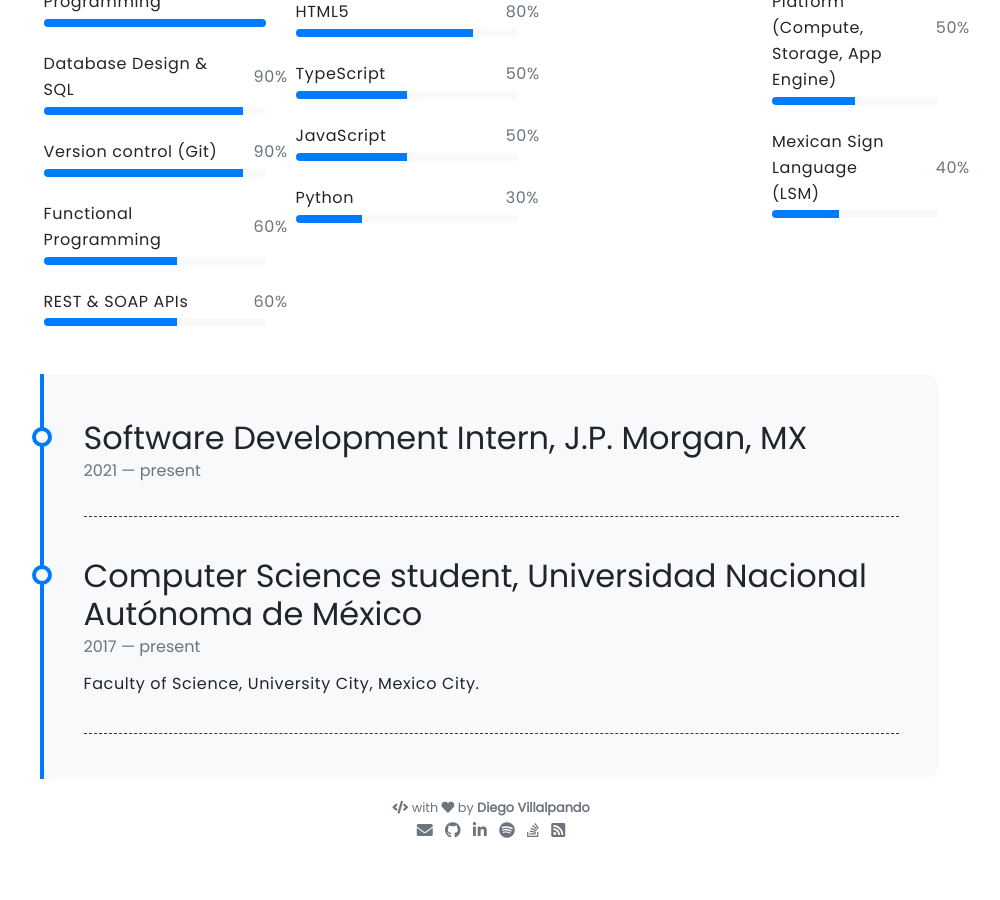
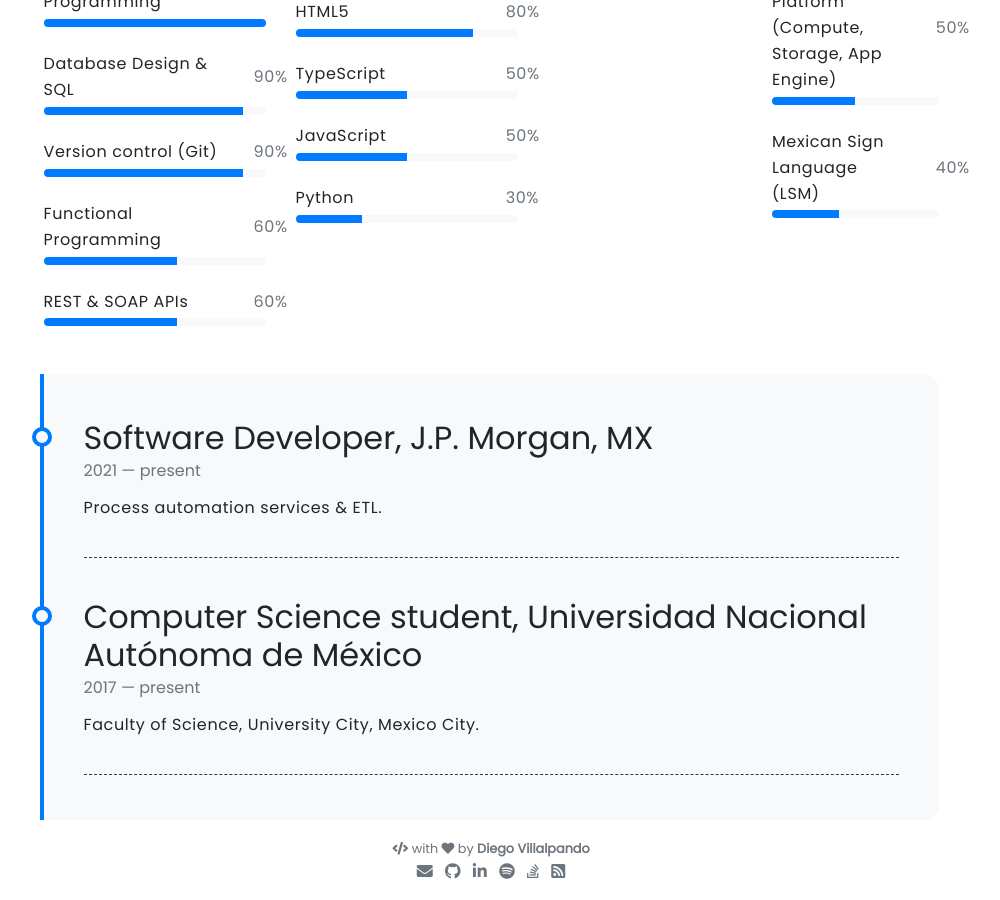
Before and after one commit to Dialvive/dialvive.dev, a Jekyll site: the page built from pages/about.md, in a window 1280 px wide and 900 px high, scrolled down 579 px. Shown: the whole window, without its empty margins (149-1149 px from the left). Built offline with Jekyll 4.4.1, drawn with Linux system fonts in a browser that asks for light colours; nearby versions of some CDN libraries; emoji names are drawn with the system emoji font; before the commit the page ends 1438 px from its top, so only the background shows below that.

Commit message:
Update timeline.yml

```diff
--- a/_data/timeline.yml
+++ b/_data/timeline.yml
@@ -1,7 +1,7 @@
-- title: Software Development Intern, J.P. Morgan, MX
+- title: Software Developer, J.P. Morgan, MX
   from: 2021
   to: present
-  description:
+  description: Process automation services & ETL.
 
 - title: Computer Science student, Universidad Nacional Autónoma de México
   from: 2017
```
